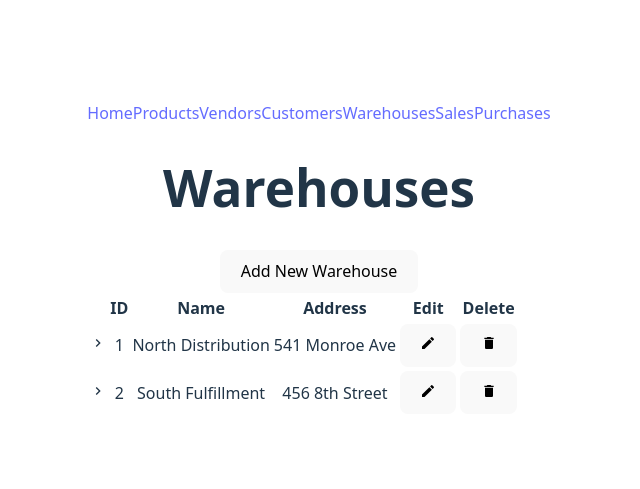
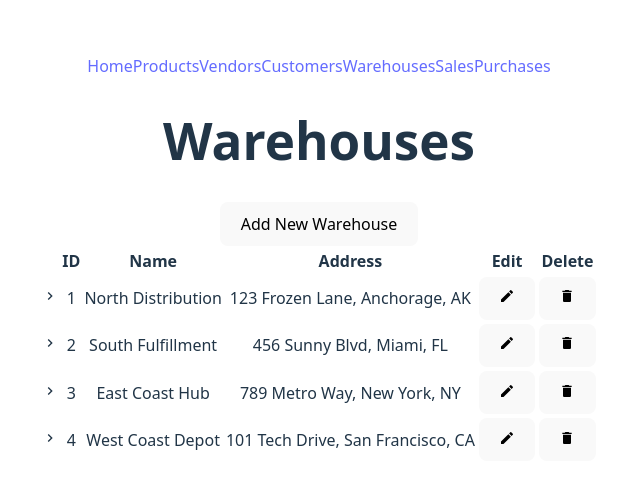
Before and after one commit to gunnarrl/coalition-warehouse, a React app in the folder frontend/: page /warehouses in a window 1280 px wide. Shown: the part 141-630 px from the top of the page, without its empty margins (321-961 px from the left). Built offline with nearby package versions, Linux system fonts and the light colour scheme; the HTML template or start-up script is replaced by a standard one.

Commit message:
update warehouse sample data

```diff
--- a/frontend/src/pages/WarehousePage.jsx
+++ b/frontend/src/pages/WarehousePage.jsx
@@ -4,13 +4,18 @@ import PopupForm from '../components/PopupForm';
 
 // Sample data before we connect to the backend API
 const initialWarehouses = [
-    { warehouseID: 1, warehouseName: 'North Distribution', warehouseAddr: '541 Monroe Ave' },
-    { warehouseID: 2, warehouseName: 'South Fulfillment', warehouseAddr: '456 8th Street' },
+    { warehouseID: 1, warehouseName: 'North Distribution', warehouseAddr: '123 Frozen Lane, Anchorage, AK' },
+    { warehouseID: 2, warehouseName: 'South Fulfillment', warehouseAddr: '456 Sunny Blvd, Miami, FL' },
+    { warehouseID: 3, warehouseName: 'East Coast Hub', warehouseAddr: '789 Metro Way, New York, NY' },
+    { warehouseID: 4, warehouseName: 'West Coast Depot', warehouseAddr: '101 Tech Drive, San Francisco, CA' },
 ];
 
+// Not yet connected to the DB, so using the same inventory for all warehouses for now. Will be linked to warehouseID in the DB later.
 const inventory = [
-    { name: 'Widget', qty: 50 },
-    { name: 'Gadget', qty: 20 },
+    { name: 'Steel Desk 473', qty: 189 },
+    { name: 'Premium Keyboard 591', qty: 414 },
+    { name: 'Plastic Drawer 653', qty: 334 },
+    { name: 'Ergonomic Mouse 654', qty: 445 },
 ];
 
 function WarehousePage() {
```
